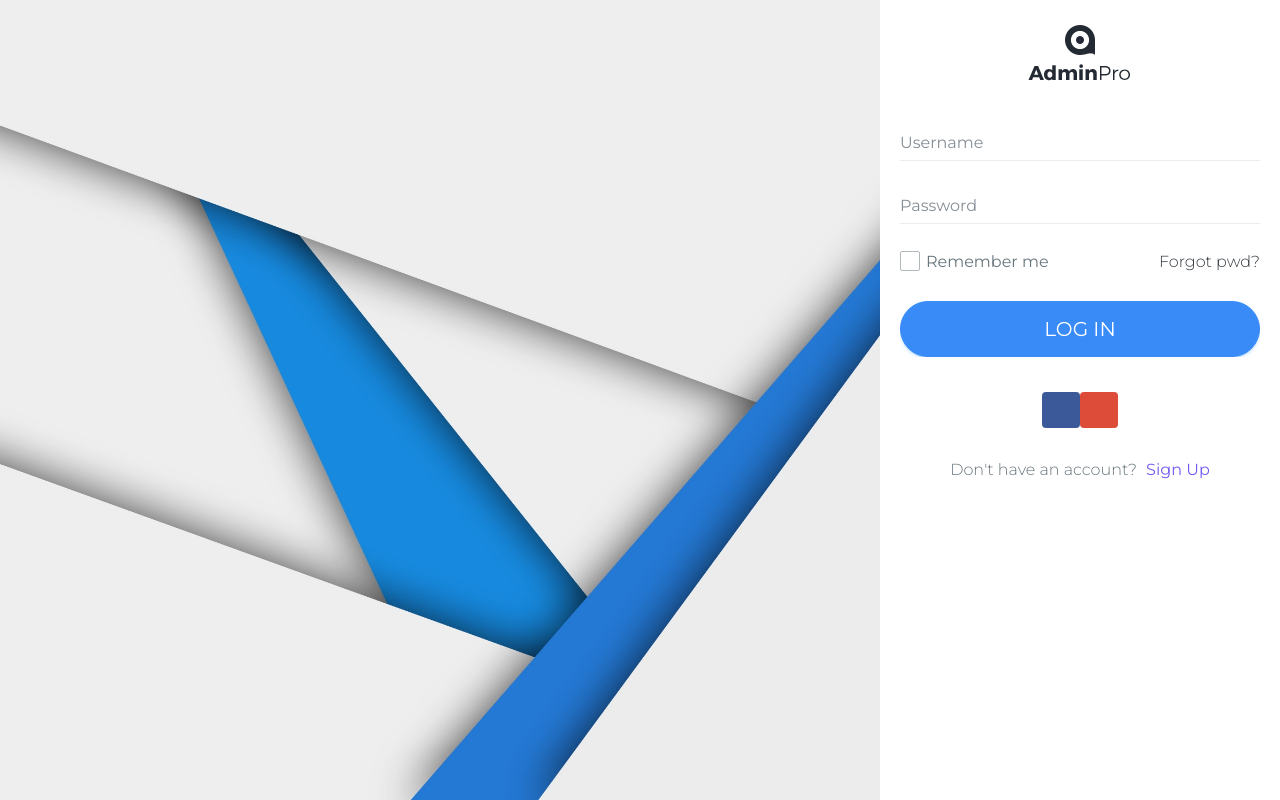
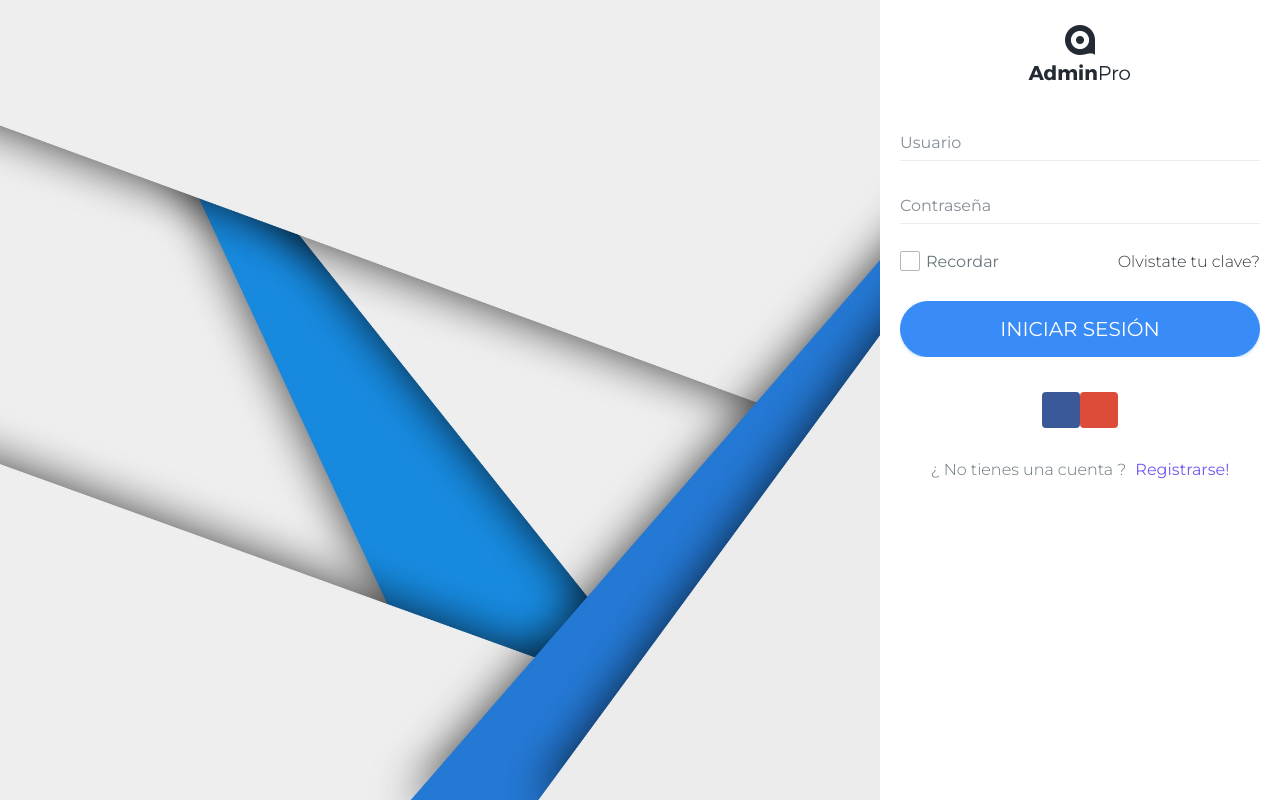
Before and after one commit to psalguerodev/angular-advanced, an Angular app: page /#/login in a window 1280 px wide. Built offline with nearby package versions, Linux system fonts and the light colour scheme; a web font is replaced by a local one.

Commit message:
Se cambia de idioma el Login / Registro

```diff
--- a/src/app/login/login.component.html
+++ b/src/app/login/login.component.html
@@ -12,27 +12,27 @@
         </a>
         <div class="form-group m-t-40">
           <div class="col-xs-12">
-            <input class="form-control" type="text" required="" placeholder="Username">
+            <input class="form-control" type="text" required="" placeholder="Usuario">
           </div>
         </div>
         <div class="form-group">
           <div class="col-xs-12">
-            <input class="form-control" type="password" required="" placeholder="Password">
+            <input class="form-control" type="password" required="" placeholder="Contraseña">
           </div>
         </div>
         <div class="form-group row">
           <div class="col-md-12">
             <div class="checkbox checkbox-primary pull-left p-t-0">
               <input id="checkbox-signup" type="checkbox" class="filled-in chk-col-light-blue">
-              <label for="checkbox-signup"> Remember me </label>
+              <label for="checkbox-signup"> Recordar </label>
             </div>
             <a href="javascript:void(0)" id="to-recover" class="text-dark pull-right">
-              <i class="fa fa-lock m-r-5"></i> Forgot pwd?</a>
+              <i class="fa fa-lock m-r-5"></i> Olvistate tu clave?</a>
           </div>
         </div>
         <div class="form-group text-center m-t-20">
           <div class="col-xs-12">
-            <button class="btn btn-info btn-lg btn-block text-uppercase btn-rounded" type="submit">Log In</button>
+            <button class="btn btn-info btn-lg btn-block text-uppercase btn-rounded" type="submit">Iniciar Sesión</button>
           </div>
         </div>
         <div class="row">
@@ -49,9 +49,9 @@
         </div>
         <div class="form-group m-b-0">
           <div class="col-sm-12 text-center">
-            Don't have an account?
+            ¿ No tienes una cuenta ?
             <a [routerLink]="'/register'" class="text-primary m-l-5">
-              <b>Sign Up</b>
+              <b>Registrarse!</b>
             </a>
           </div>
         </div>
@@ -59,8 +59,8 @@
       <form class="form-horizontal" id="recoverform" action="index.html">
         <div class="form-group ">
           <div class="col-xs-12">
-            <h3>Recover Password</h3>
-            <p class="text-muted">Enter your Email and instructions will be sent to you! </p>
+            <h3>Recordar contraseña</h3>
+            <p class="text-muted">Ingresa tu correo electronico , se enviará un correo para resetear tu clave. </p>
           </div>
         </div>
         <div class="form-group ">
@@ -70,7 +70,7 @@
         </div>
         <div class="form-group text-center m-t-20">
           <div class="col-xs-12">
-            <button class="btn btn-primary btn-lg btn-block text-uppercase waves-effect waves-light" type="submit">Reset</button>
+            <button class="btn btn-primary btn-lg btn-block text-uppercase waves-effect waves-light" type="submit">Resetear</button>
           </div>
         </div>
       </form>
--- a/src/app/register/register.component.html
+++ b/src/app/register/register.component.html
@@ -6,10 +6,10 @@
           <div class="card-body">
               <form class="form-horizontal form-material" id="loginform" action="index.html">
                   <a href="javascript:void(0)" class="text-center db"><img src="assets/images/logo-icon.png" alt="Home" /><br/><img src="assets/images/logo-text.png" alt="Home" /></a>
-                  <h3 class="box-title m-t-40 m-b-0">Register Now</h3><small>Create your account and enjoy</small>
+                  <h3 class="box-title m-t-40 m-b-0">Registrate Ahora</h3><small>Crea una cuenta y divertete!</small>
                   <div class="form-group m-t-20">
                       <div class="col-xs-12">
-                          <input class="form-control" type="text" required="" placeholder="Name">
+                          <input class="form-control" type="text" required="" placeholder="Nombre completo">
                       </div>
                   </div>
                   <div class="form-group ">
@@ -19,30 +19,30 @@
                   </div>
                   <div class="form-group ">
                       <div class="col-xs-12">
-                          <input class="form-control" type="password" required="" placeholder="Password">
+                          <input class="form-control" type="password" required="" placeholder="Contraseña">
                       </div>
                   </div>
                   <div class="form-group">
                       <div class="col-xs-12">
-                          <input class="form-control" type="password" required="" placeholder="Confirm Password">
+                          <input class="form-control" type="password" required="" placeholder="Confirma contraseña">
                       </div>
                   </div>
                   <div class="form-group row">
                       <div class="col-md-12">
                           <div class="checkbox checkbox-primary p-t-0">
                               <input id="checkbox-signup" type="checkbox">
-                              <label for="checkbox-signup"> I agree to all <a href="#">Terms</a></label>
+                              <label for="checkbox-signup"> Acepto todos los <a href="#">Terminos</a></label>
                           </div>
                       </div>
                   </div>
                   <div class="form-group text-center m-t-20">
                       <div class="col-xs-12">
-                          <button class="btn btn-info btn-lg btn-block text-uppercase waves-effect waves-light" type="submit">Sign Up</button>
+                          <button class="btn btn-info btn-lg btn-block text-uppercase waves-effect waves-light" type="submit">Registrarse</button>
                       </div>
                   </div>
                   <div class="form-group m-b-0">
                       <div class="col-sm-12 text-center">
-                          <p>Already have an account? <a [routerLink]="'/login'" class="text-info m-l-5"><b>Sign In</b></a></p>
+                          <p>¿ Ya tienes una cuenta ? <a [routerLink]="'/login'" class="text-info m-l-5"><b>Iniciar Sesión</b></a></p>
                       </div>
                   </div>
               </form>
```
